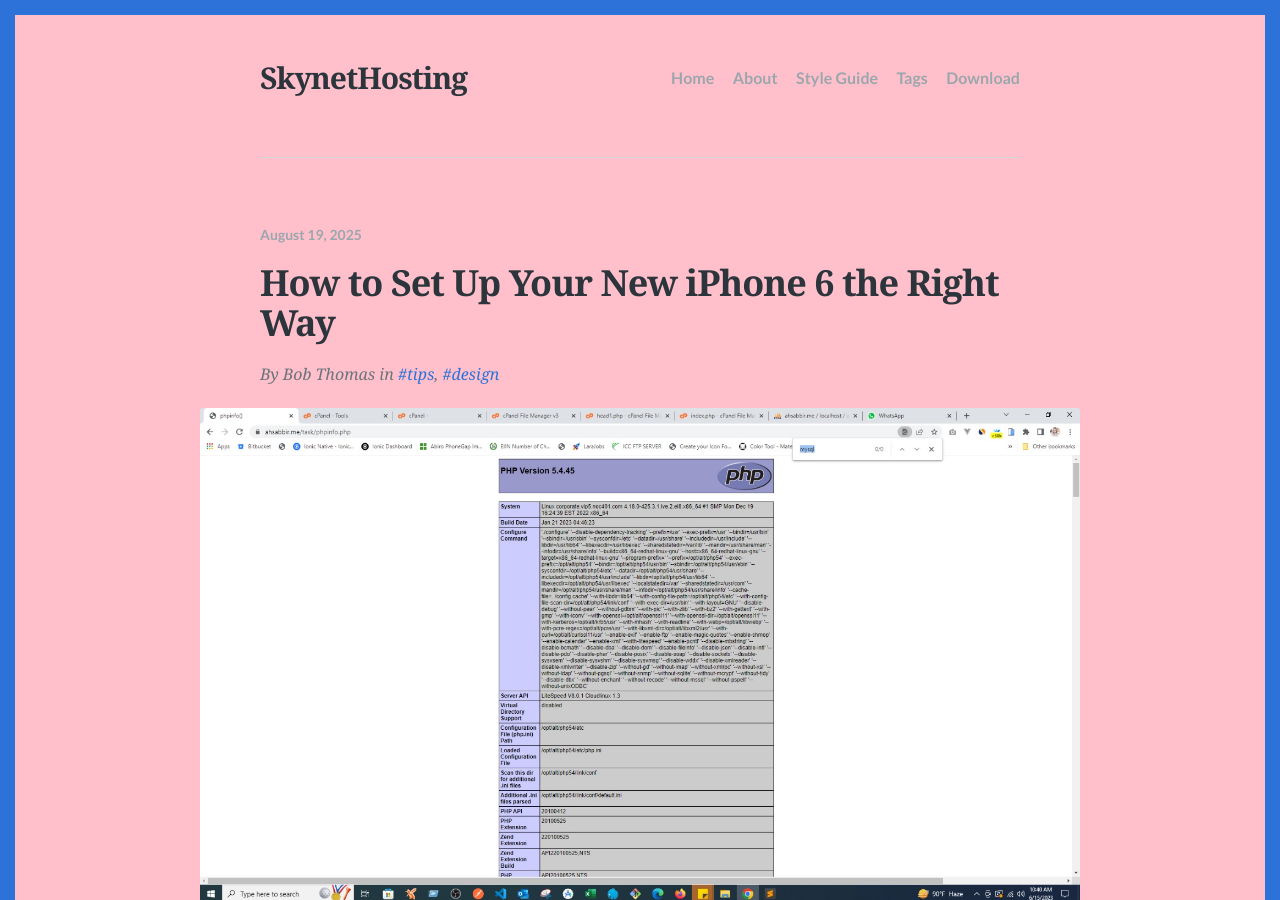
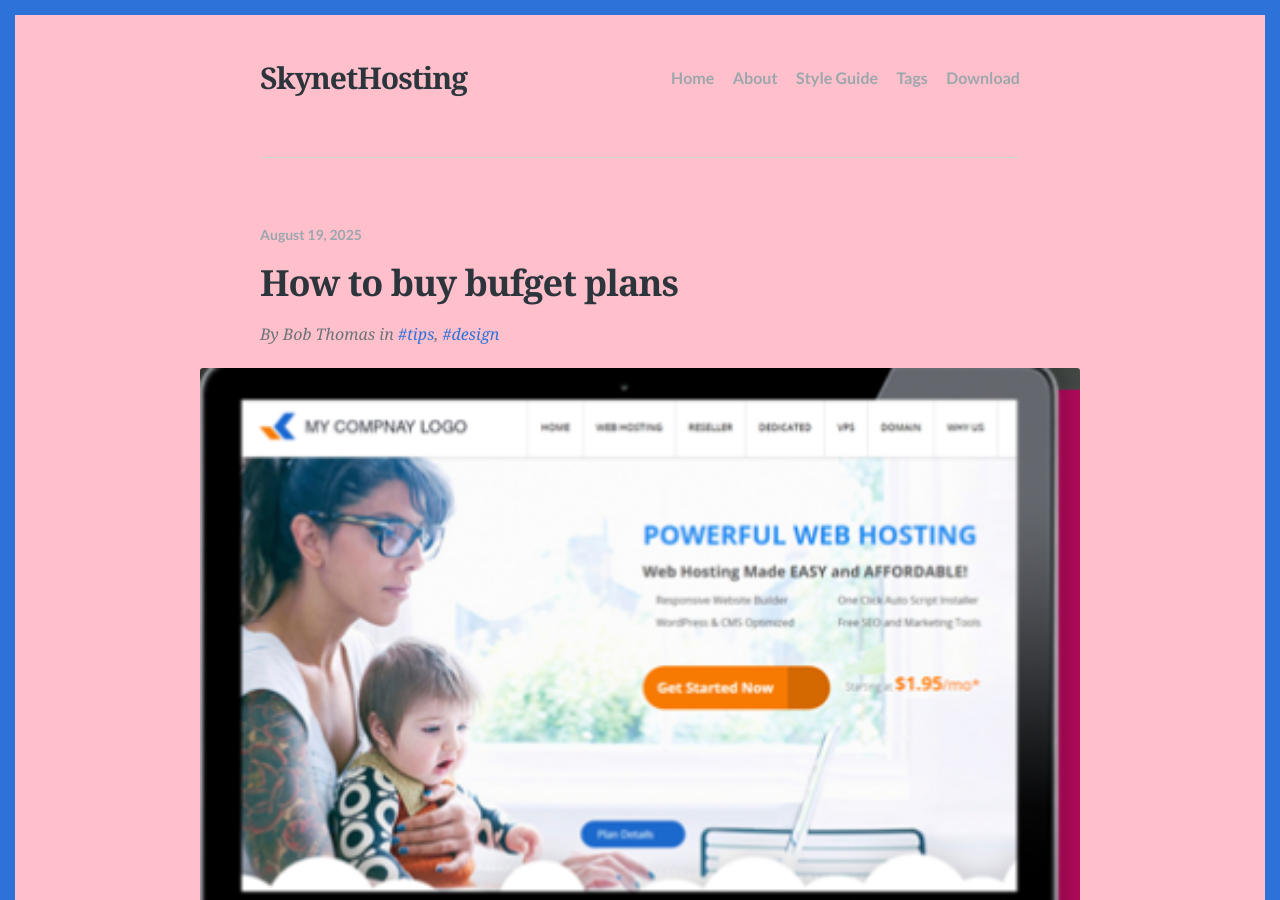
Before and after one commit to skynethosting-inc/blog, a Jekyll site: the page built from _posts/2025-08-19-budget-reselller-packages.md, in a window 1280 px wide and 900 px high. Built offline with Jekyll 4.4.1, drawn with Linux system fonts in a browser that asks for light colours; some web fonts are replaced; comment, search, counter and statistics services are not loaded.

Commit message:
imaged and posrts

```diff
--- a/_posts/2025-08-19-budget-reselller-packages.md
+++ b/_posts/2025-08-19-budget-reselller-packages.md
@@ -1,7 +1,7 @@
 ---
 layout: post
-title: "How to Set Up Your New iPhone 6 the Right Way"
-description: "The iPhone 6 and Phone 6 Plus are smartphones designed and marketed by Apple Inc."
+title: "How to buy bufget plans"
+description: Skynet, budget plans."
 date: 2025-08-19
 feature_image: images/sky.jpg
 tags: [tips, design]
```
Also changed, not shown: images/sky.jpg.
